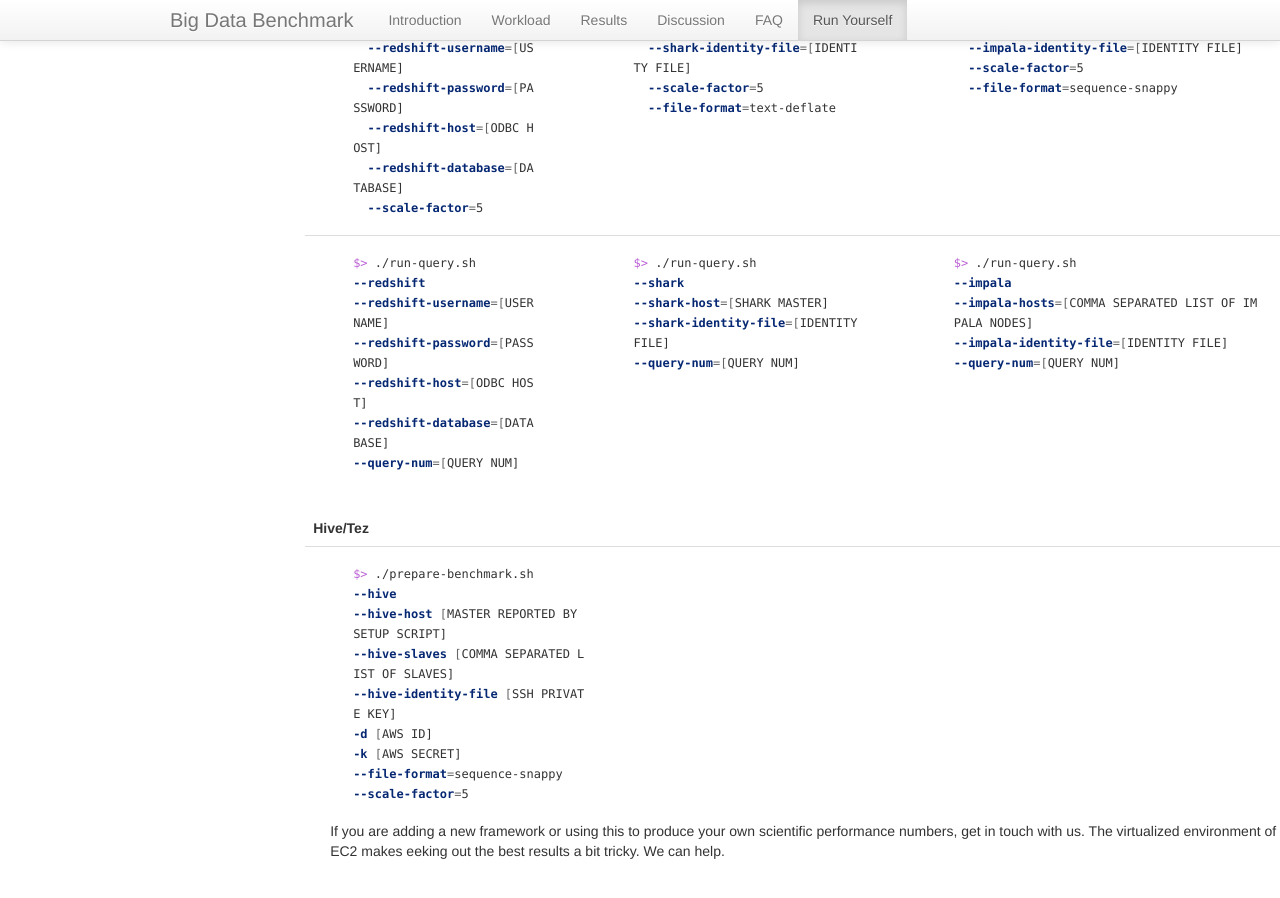
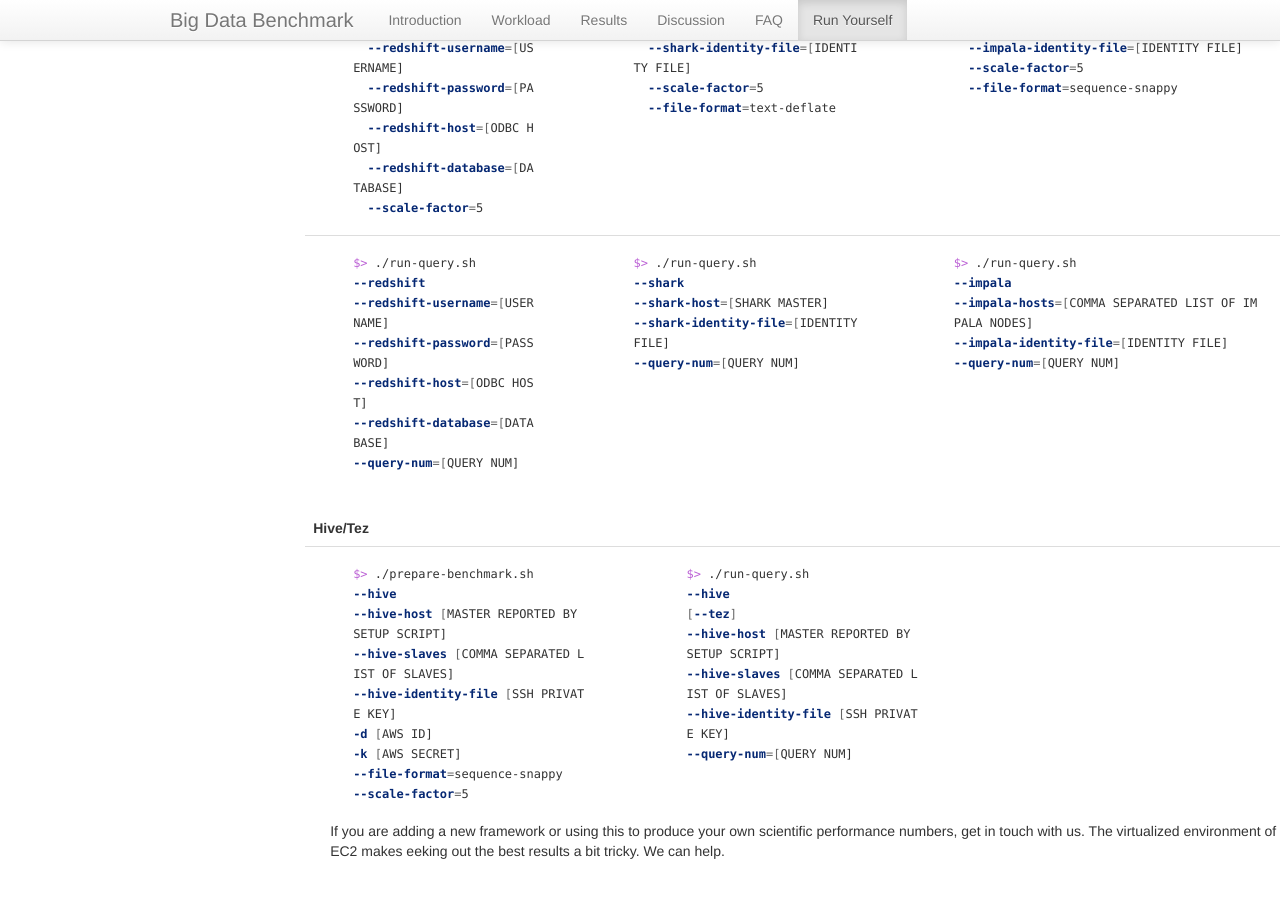
Before and after one commit to amplab/benchmark, a Jekyll site: the page built from site/index.md, in a window 1280 px wide and 900 px high, scrolled down 9700 px. Built offline with Jekyll 4.4.1, drawn with Linux system fonts in a browser that asks for light colours; Markdown is read by kramdown in place of the engine named in the settings.

Commit message:
Add missing run query example for Hive/Tez in index.md.

```diff
--- a/runner/run_query.py
+++ b/runner/run_query.py
@@ -252,6 +252,7 @@
     hosts = opts.impala_hosts.split(",")
     print >> stderr, "Impala hosts:\n%s" % "\n".join(hosts)
     opts.impala_hosts = hosts
+
   if opts.hive or opts.hive_cdh:
     opts.hive_slaves = opts.hive_slaves.split(",")
     print >> stderr, "Hive slaves:\n%s" % "\n".join(opts.hive_slaves)
@@ -782,7 +783,9 @@
 def main():
   global opts
   opts = parse_args()
+
   print "Query %s:" % opts.query_num
+
   if opts.impala:
     results, contents = run_impala_benchmark(opts)
   if opts.shark:
--- a/site/index.md
+++ b/site/index.md
@@ -751,6 +751,15 @@
 --scale-factor=5
 {% endhighlight %}
 </td><td>
+{% highlight bash %}
+$> ./run-query.sh
+--hive
+[--tez]
+--hive-host [MASTER REPORTED BY SETUP SCRIPT]
+--hive-slaves [COMMA SEPARATED LIST OF SLAVES]
+--hive-identity-file [SSH PRIVATE KEY]
+--query-num=[QUERY NUM]
+{% endhighlight %}
 </td><td>
 </td></tr>
 
```
